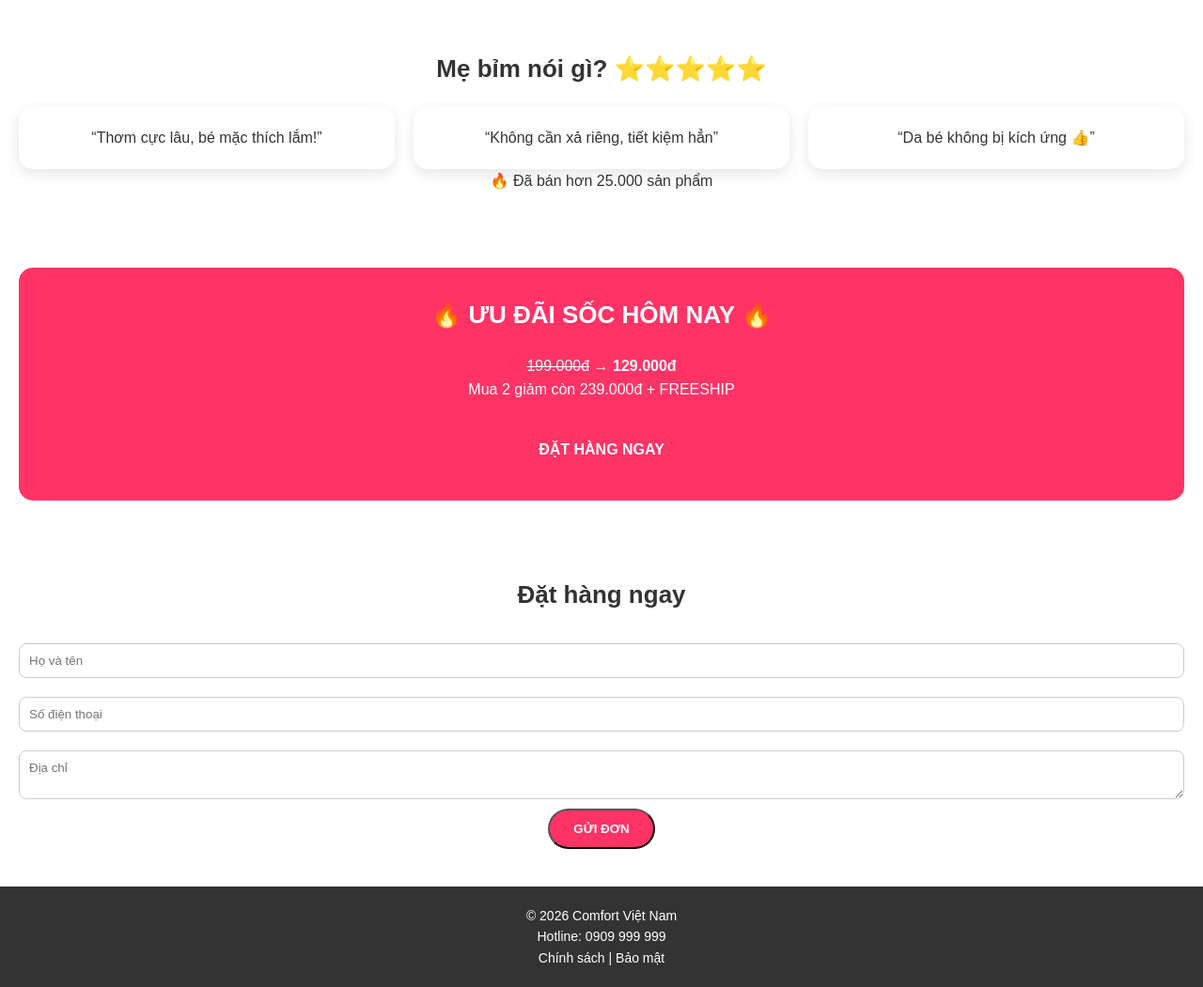
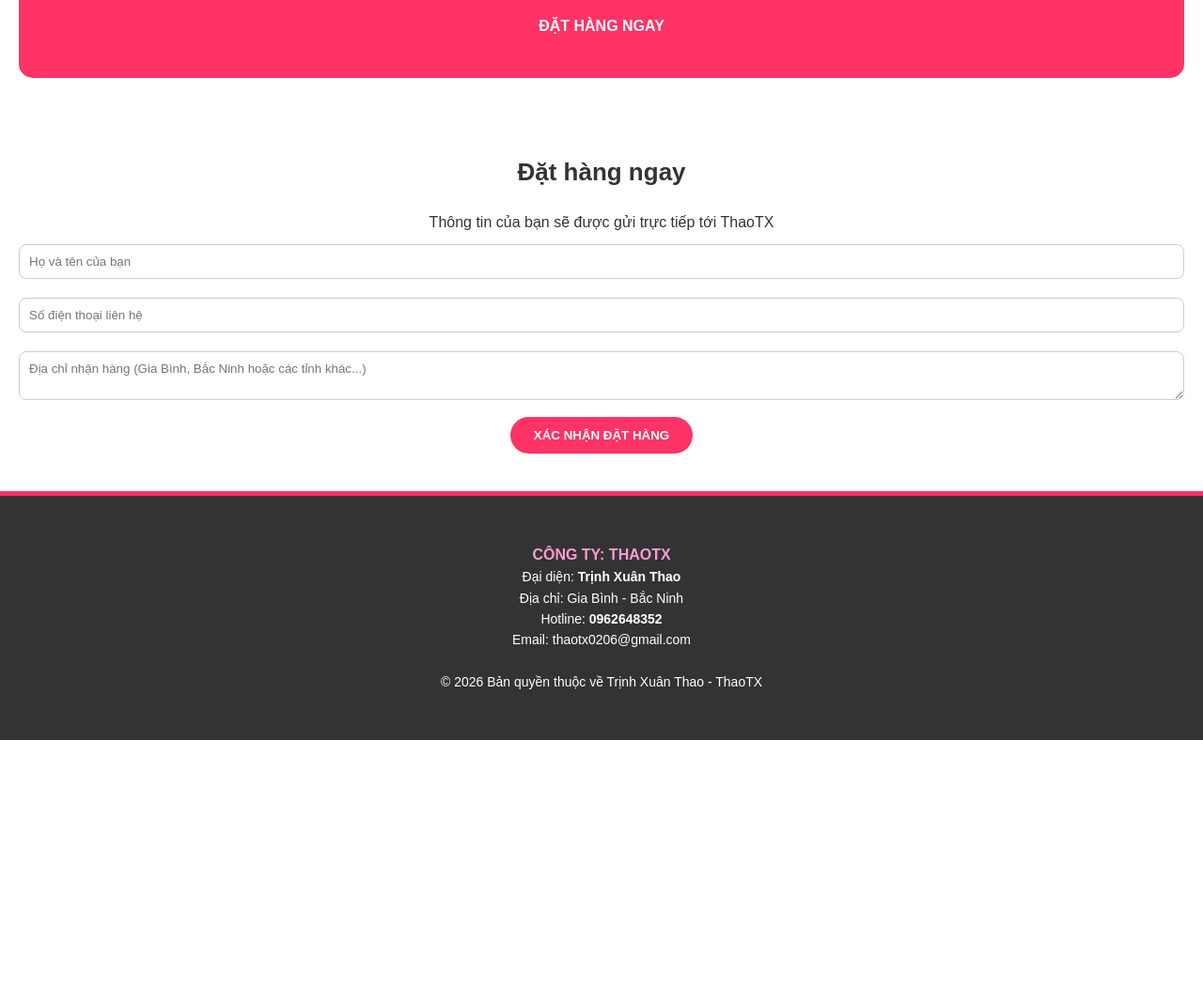
Before and after one commit to thaobn/labcomfort, a plain HTML site: page index.html in a window 1280 px wide. Shown: the part 1747-2798 px from the top of the page at 94% size. After the commit the page ends 2535 px from the top, so only its background shows below. Drawn offline with Linux system fonts and the light colour scheme.

Commit message:
index.html

```diff
--- a/index.html
+++ b/index.html
@@ -1,12 +1,14 @@
-html
 <!DOCTYPE html>
 <html lang="vi">
 <head>
 <meta charset="UTF-8">
 <meta name="viewport" content="width=device-width, initial-scale=1.0">
-<title>Nước giặt Comfort - Mềm thơm cho bé yêu</title>
+<title>Nước giặt Comfort - Trịnh Xuân Thao (ThaoTX)</title>
 
 <style>
+/* Hiệu ứng cuộn mượt */
+html {scroll-behavior: smooth;}
+
 *{margin:0;padding:0;box-sizing:border-box;font-family:Arial,sans-serif}
 body{background:#fff;color:#333;line-height:1.6}
 .container{max-width:1100px;margin:auto;padding:20px}
@@ -21,7 +23,7 @@
 .btn{
 display:inline-block;background:#ff3366;color:#fff;
 padding:12px 25px;border-radius:30px;text-decoration:none;
-font-weight:bold;transition:0.3s
+font-weight:bold;transition:0.3s;border:none;cursor:pointer
 }
 .btn:hover{background:#e6004c;transform:scale(1.05)}
 
@@ -43,7 +45,7 @@
 }
 .card:hover{transform:translateY(-5px)}
 
-img{max-width:100%;border-radius:10px}
+img{max-width:100%;border-radius:10px;height:auto}
 
 /* PROMO */
 .promo{
@@ -60,8 +62,9 @@
 /* FOOTER */
 footer{
 background:#333;color:#fff;text-align:center;
-padding:20px;font-size:14px
+padding:30px 20px;font-size:14px;border-top: 5px solid #ff3366;
 }
+footer b{color:#ff9ad5; font-size: 16px;}
 
 /* ANIMATION */
 .fade-in{
@@ -79,9 +82,9 @@
 <!-- HERO -->
 <section class="hero">
 <div class="container">
-<h1>✨ Quần Áo Thơm Mềm Như Ôm Bé Yêu ✨</h1>
+<h1>✨ Quần Áo Thơm Mềm TRỊNH XUÂN THAO ✨</h1>
 <p>Nước giặt xả 2in1 Comfort – Mẹ nhàn hơn, bé thơm hơn cả ngày</p>
-<img src="https://images.unsplash.com/photo-1581578731548-c64695cc6952" alt="">
+<img src="https://images.unsplash.com/photo-1581578731548-c64695cc6952" alt="Nước giặt Comfort ThaoTX">
 <br><br>
 <a href="#form" class="btn">MUA NGAY</a>
 </div>
@@ -108,32 +111,11 @@
 </div>
 </section>
 
-<!-- BENEFITS -->
-<section class="section fade-in">
-<h2>Lợi ích mẹ nào cũng thích 👍</h2>
-<div class="grid">
-<div class="card">💐 Hương thơm dài lâu</div>
-<div class="card">💰 Tiết kiệm vì 2in1</div>
-<div class="card">👶 An toàn cho cả gia đình</div>
-</div>
-</section>
-
 <!-- PRODUCT -->
 <section class="section fade-in">
-<h2>Sản phẩm nổi bật</h2>
-<img src="https://images.unsplash.com/photo-1604335399105-a0c585fd81a1">
+<h2>Sản phẩm nổi bật từ ThaoTX</h2>
+<img src="https://images.unsplash.com/photo-1604335399105-a0c585fd81a1" alt="Sản phẩm ThaoTX" loading="lazy">
 <p>Nước giặt Comfort 2in1 – Giặt sạch + xả mềm chỉ trong 1 bước</p>
-</section>
-
-<!-- SOCIAL -->
-<section class="section fade-in">
-<h2>Mẹ bỉm nói gì? ⭐⭐⭐⭐⭐</h2>
-<div class="grid">
-<div class="card">“Thơm cực lâu, bé mặc thích lắm!”</div>
-<div class="card">“Không cần xả riêng, tiết kiệm hẳn”</div>
-<div class="card">“Da bé không bị kích ứng 👍”</div>
-</div>
-<p>🔥 Đã bán hơn 25.000 sản phẩm</p>
 </section>
 
 <!-- PROMO -->
@@ -147,22 +129,31 @@
 </div>
 </section>
 
-<!-- FORM -->
+<!-- FORM (Dành cho Vercel - Gửi về email của bạn) -->
 <section class="section fade-in" id="form">
 <h2>Đặt hàng ngay</h2>
-<form>
-<input type="text" placeholder="Họ và tên">
-<input type="tel" placeholder="Số điện thoại">
-<textarea placeholder="Địa chỉ"></textarea>
-<button class="btn">GỬI ĐƠN</button>
+<p>Thông tin của bạn sẽ được gửi trực tiếp tới ThaoTX</p>
+<form action="https://formspree.io/f/xanypjne" method="POST">
+<input type="text" name="name" placeholder="Họ và tên của bạn" required>
+<input type="tel" name="phone" placeholder="Số điện thoại liên hệ" required>
+<textarea name="address" placeholder="Địa chỉ nhận hàng (Gia Bình, Bắc Ninh hoặc các tỉnh khác...)" required></textarea>
+<!-- Trường ẩn để bạn biết đơn hàng từ trang web nào -->
+<input type="hidden" name="_subject" value="Đơn hàng mới từ Landing Page Comfort">
+<button type="submit" class="btn">XÁC NHẬN ĐẶT HÀNG</button>
 </form>
 </section>
 
-<!-- FOOTER -->
+<!-- FOOTER CHÍNH THỨC -->
 <footer>
-<p>© 2026 Comfort Việt Nam</p>
-<p>Hotline: 0909 999 999</p>
-<p>Chính sách | Bảo mật</p>
+<div class="container">
+<p><b>CÔNG TY: THAOTX</b></p>
+<p>Đại diện: <strong>Trịnh Xuân Thao</strong></p>
+<p>Địa chỉ: Gia Bình - Bắc Ninh</p>
+<p>Hotline: <strong>0962648352</strong></p>
+<p>Email: thaotx0206@gmail.com</p>
+<br>
+<p>© 2026 Bản quyền thuộc về Trịnh Xuân Thao - ThaoTX</p>
+</div>
 </footer>
 
 </body>
```
